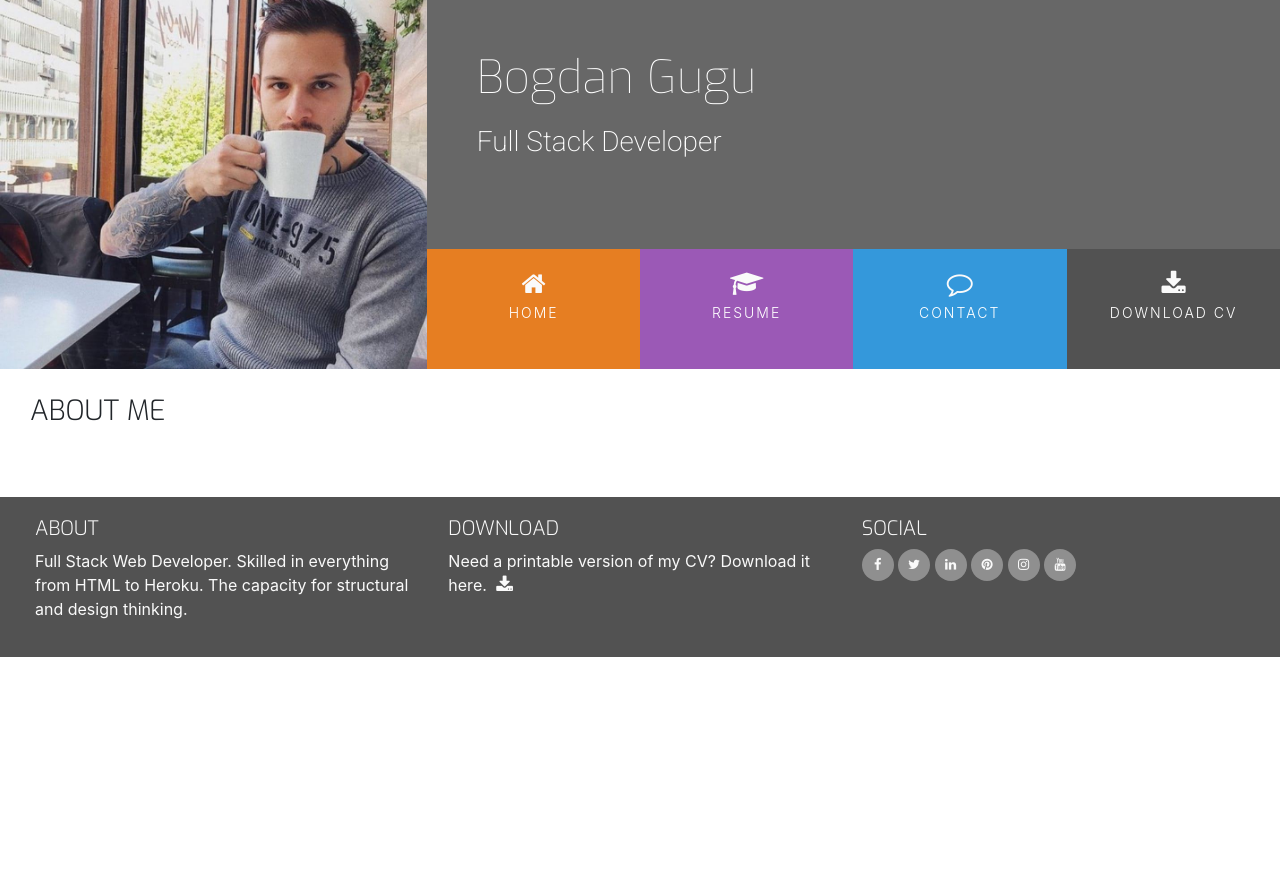
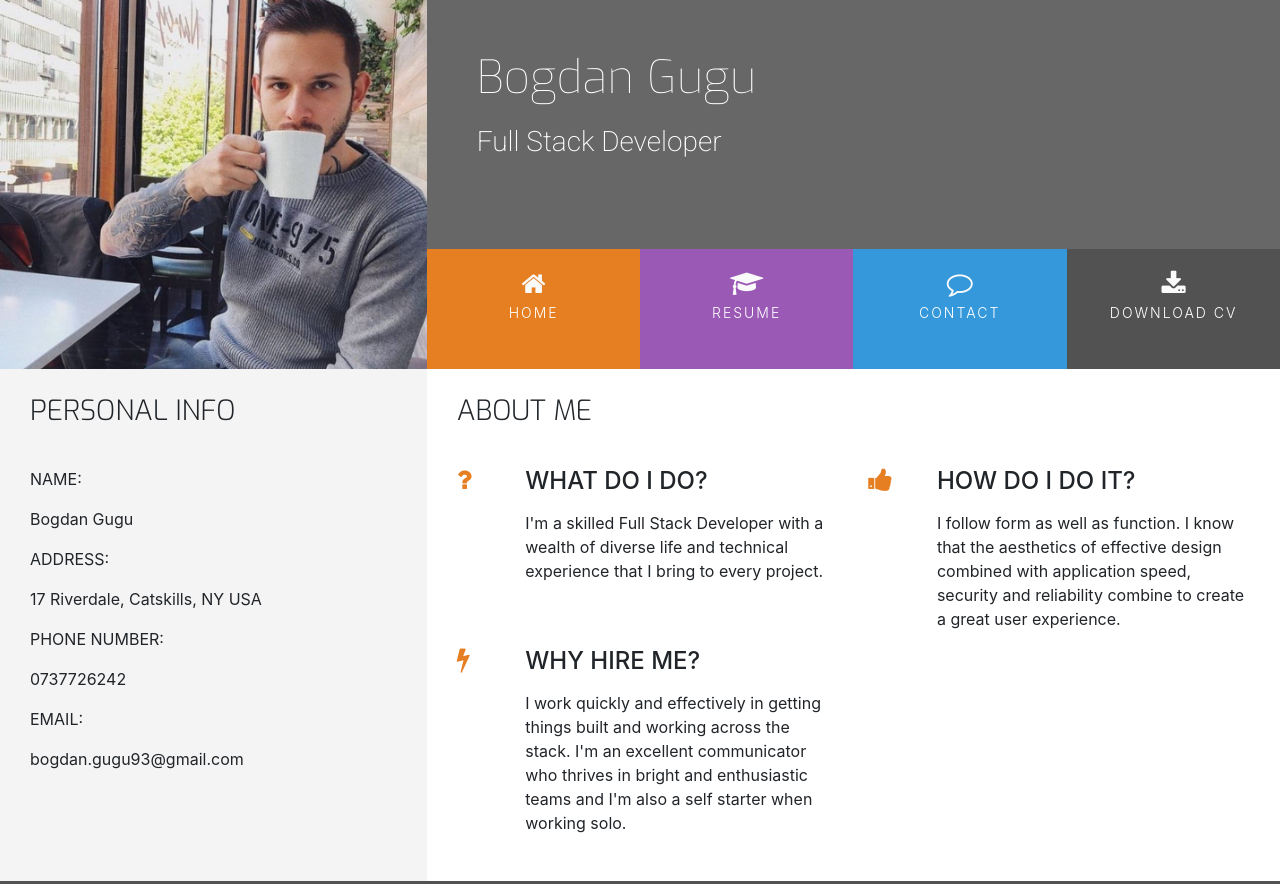
Before and after one commit to qburn93/my-portfolio, a plain HTML site: page index.html in a window 1280 px wide. Shown: the top 884 px of the page. Before the commit the page ends 800 px from the top, so only its background shows below. Drawn offline with nearby package versions, Linux system fonts and the light colour scheme.

Commit message:
Add reasons to hire and personal information

```diff
--- a/assets/css/style.css
+++ b/assets/css/style.css
@@ -24,6 +24,10 @@
 
 .ui-menu-color-download {
     background-color: #525252;
+}
+
+.bg-color-personal-info {
+    background-color: #f4f4f4;
 }
 
 /* ----------------------------------------Special paddings/margins/text */
@@ -210,3 +214,14 @@ footer {
 #footer-details {
     padding: 20px;
 }
+
+/* ----------------------------------------Three Reasons */
+
+.three-reasons-icon {
+    font-size: 26px;
+    color: #e67e22;
+}
+
+.three-reasons-heading {
+    margin-bottom: 15px;
+}
--- a/index.html
+++ b/index.html
@@ -5,12 +5,16 @@
     <meta charset="UTF-8">
     <meta http-equiv="X-UA-Compatible" content="IE=edge">
     <meta name="viewport" content="width=device-width, initial-scale=1.0">
-    <link rel="stylesheet" href="https://maxcdn.bootstrapcdn.com/bootstrap/4.2.1/css/bootstrap.min.css" type="text/css" />
-    <link rel="stylesheet" href="https://maxcdn.bootstrapcdn.com/font-awesome/4.7.0/css/font-awesome.min.css" type="text/css" />
-    <link rel="stylesheet" href="https://cdnjs.cloudflare.com/ajax/libs/hover.css/2.1.1/css/hover-min.css" type="text/css" />
+    <link rel="stylesheet" href="https://maxcdn.bootstrapcdn.com/bootstrap/4.2.1/css/bootstrap.min.css"
+        type="text/css" />
+    <link rel="stylesheet" href="https://maxcdn.bootstrapcdn.com/font-awesome/4.7.0/css/font-awesome.min.css"
+        type="text/css" />
+    <link rel="stylesheet" href="https://cdnjs.cloudflare.com/ajax/libs/hover.css/2.1.1/css/hover-min.css"
+        type="text/css" />
     <link rel="stylesheet" href="assets/css/style.css" type="text/css">
     <title>Bogdan</title>
 </head>
+
 <body>
     <header>
         <div class="row no-gutters">
@@ -44,11 +48,113 @@
         </div>
     </header>
     <section class="container-fluid">
-        <div class="row row-table">
+        <div class="row">
+            <div class="col-md-4 bg-color-personal-info section-column">
+                <div class="row">
+                    <div class="col-12">
+                        <h3 class="section-heading uppercase">
+                            Personal Info
+                        </h3>
+                    </div>
+                </div>
+                <div class="personal-info-item">
+                    <div class="key">
+                        <p class="uppercase">
+                            name:
+                        </p>
+                    </div>
+
+                    <div class="value">
+                        <p>
+                            Bogdan Gugu
+                        </p>
+                    </div>
+                </div>
+                <div class="personal-info-item">
+                    <div class="key">
+                        <p class="uppercase">
+                            Address:
+                        </p>
+                    </div>
+
+                    <div class="value">
+                        <p>
+                            17 Riverdale, Catskills, NY USA
+                        </p>
+                    </div>
+                </div>
+                <div class="personal-info-item">
+                    <div class="key">
+                        <p class="uppercase">
+                            Phone Number:
+                        </p>
+                    </div>
+
+                    <div class="value">
+                        <p>
+                            0737726242
+                        </p>
+                    </div>
+                </div>
+                <div class="personal-info-item">
+                    <div class="key">
+                        <p class="uppercase">
+                            Email:
+                        </p>
+                    </div>
+
+                    <div class="value">
+                        <p>
+                            bogdan.gugu93@gmail.com
+                        </p>
+                    </div>
+                </div>
+            </div>
             <div class="col-md-8 bg-color-three-reasons section-column">
                 <div class="row">
                     <div class="col">
                         <h3 class="section-heading uppercase">About Me</h3>
+                    </div>
+                </div>
+                <div class="row">
+                    <div class="col-10 offset-1 offset-sm-0 col-sm-4 col-md-6">
+                        <div class="row">
+                            <div class="col-2">
+                                <i class="three-reasons-icon fa fa-question" aria-hidden="true"></i>
+                            </div>
+                            <div class="col-10">
+                                <h4 class="three-reasons-heading uppercase">What do I do?</h4>
+                                <p>
+                                    I'm a skilled Full Stack Developer with a wealth of diverse life and technical experience that I bring to every project.
+                                </p>
+                            </div>
+                        </div>
+                    </div>
+                    <div class="col-10 offset-1 offset-sm-0 col-sm-4 col-md-6">
+                        <div class="row">
+                            <div class="col-2">
+                                <i class="three-reasons-icon fa fa-thumbs-up" aria-hidden="true"></i>
+                            </div>
+                            <div class="col-10">
+                                <h4 class="three-reasons-heading uppercase">How do I do it?</h4>
+                                <p>
+                                    I follow form as well as function. I know that the aesthetics of effective design combined with application speed, security and reliability combine to create a great user experience.
+                                </p>
+                            </div>
+                        </div>
+                    </div>
+                    <div class="col-10 offset-1 offset-sm-0 col-sm-4 col-md-6">
+                        <div class="row">
+                            <div class="col-2">
+                                <i class="three-reasons-icon fa fa-bolt" aria-hidden="true"></i>
+                            </div>
+                            <div class="col-10">
+                                <h4 class="three-reasons-heading uppercase">Why hire me?</h4>
+                                <p>
+                                    I work quickly and effectively in getting things built and working across the stack. I'm an excellent communicator who thrives in bright and enthusiastic teams and I'm also a self starter when working solo.
+                                </p>
+                            </div>
+                        </div>
                     </div>
                 </div>
             </div>
```
